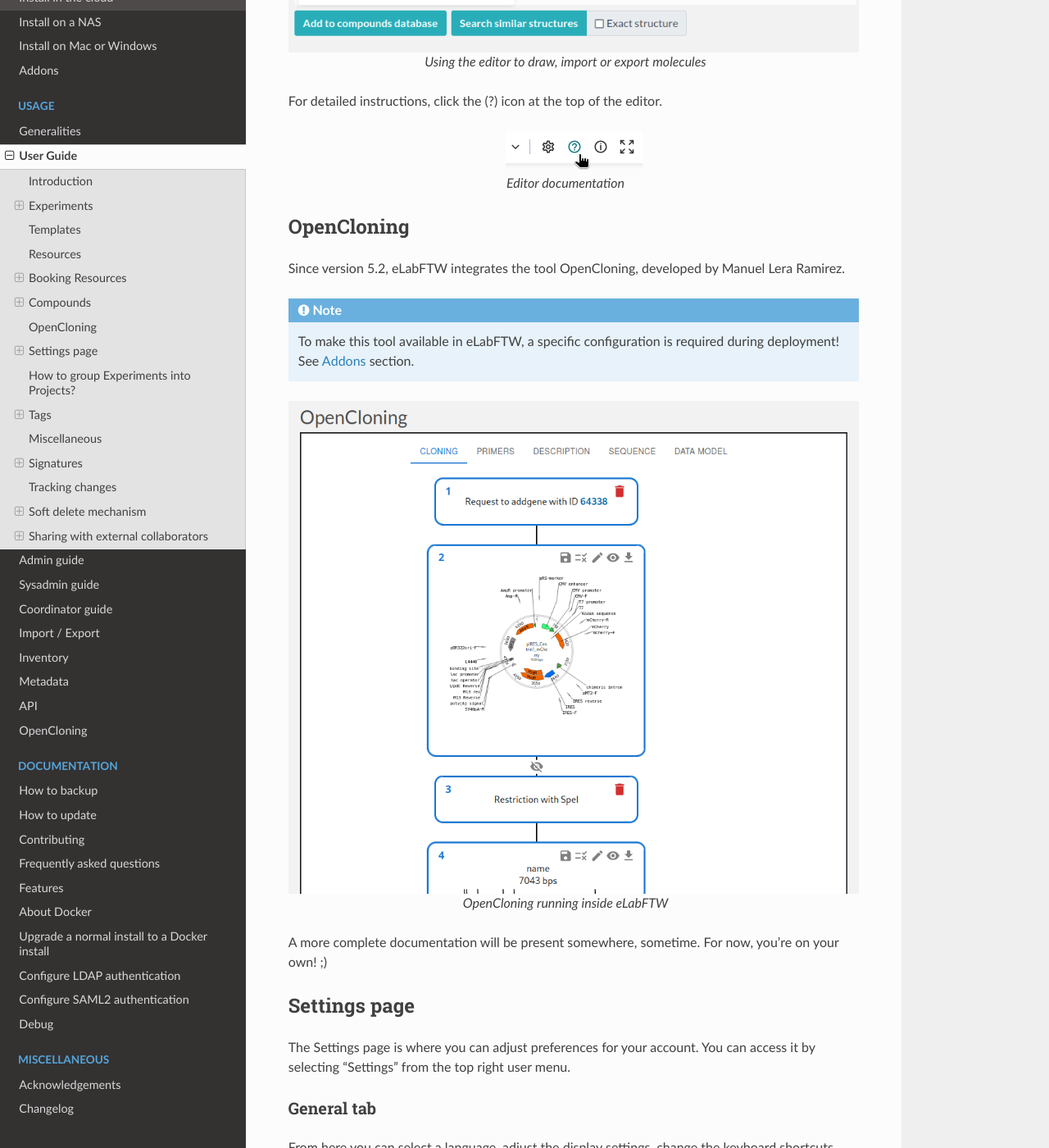
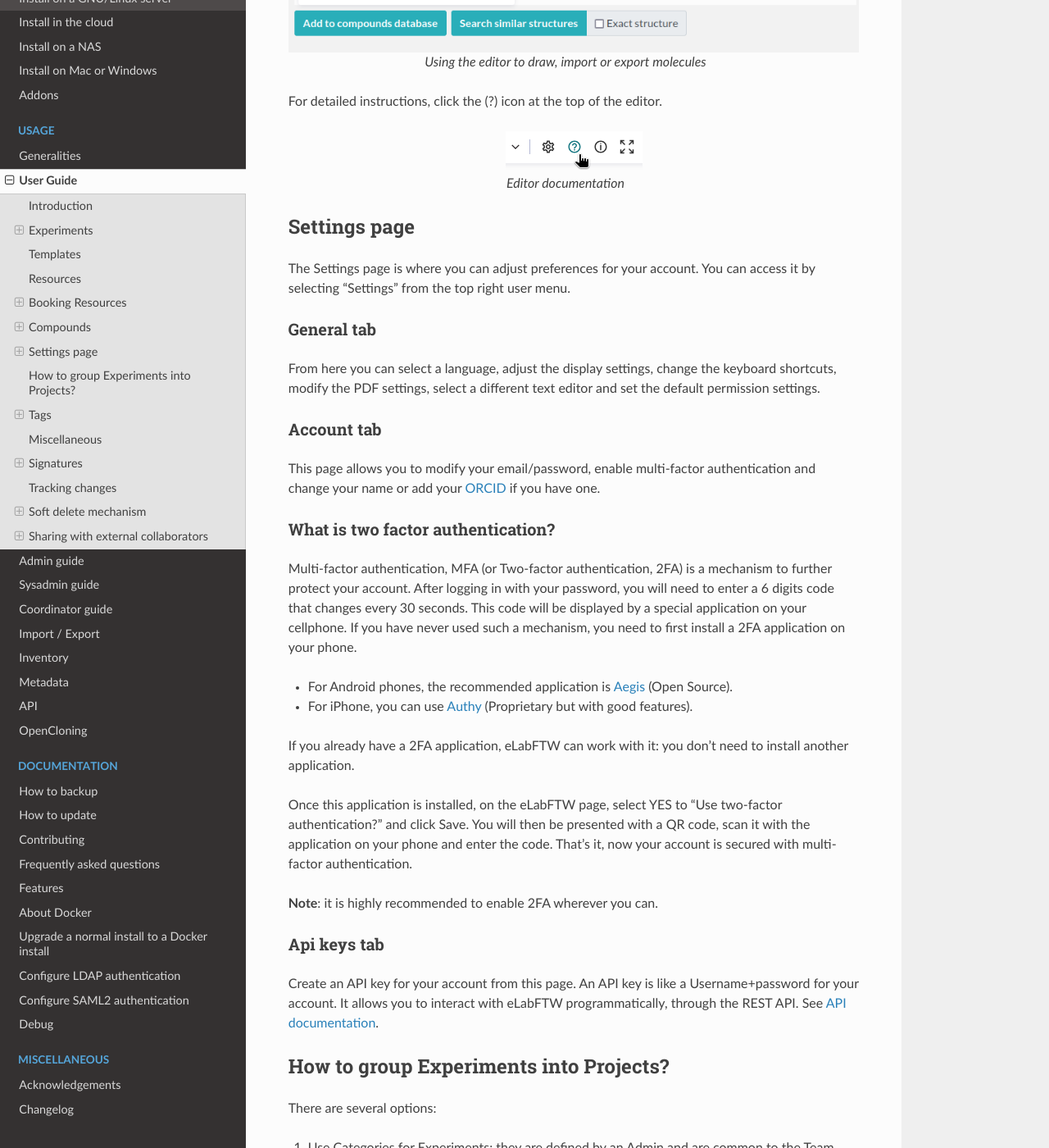
Before and after one commit to elabftw/elabdoc, a Sphinx documentation site: the page built from doc/user-guide.rst, in a window 1280 px wide and 1400 px high, scrolled down 27881 px. Shown: the whole window at 82% size. Built offline with Sphinx 7.4.7 and the Read the Docs theme 3.1.0, drawn with Linux system fonts in a browser that asks for light colours.

Commit message:
remove opencloning section from user-guide

```diff
--- a/doc/user-guide.rst
+++ b/doc/user-guide.rst
@@ -754,22 +754,6 @@
 
     Editor documentation
 
-OpenCloning
-===========
-
-Since version 5.2, eLabFTW integrates the tool OpenCloning, developed by Manuel Lera Ramirez.
-
-.. note:: To make this tool available in eLabFTW, a specific configuration is required during deployment! See :ref:`addons` section.
-
-
-.. figure:: img/opencloning.png
-   :align: center
-   :alt: OpenCloning
-
-   OpenCloning running inside eLabFTW
-
-A more complete documentation will be present somewhere, sometime. For now, you're on your own! ;)
-
 Settings page
 =============
 
```
